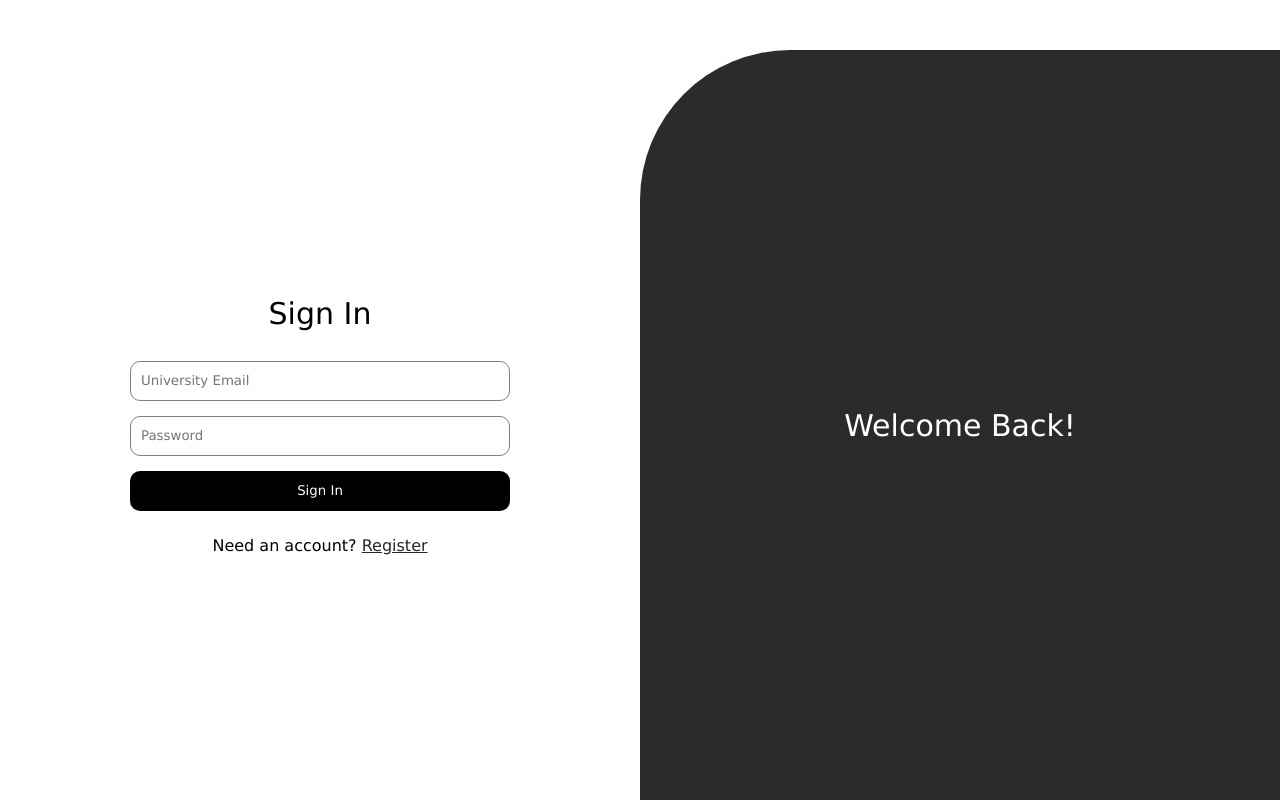
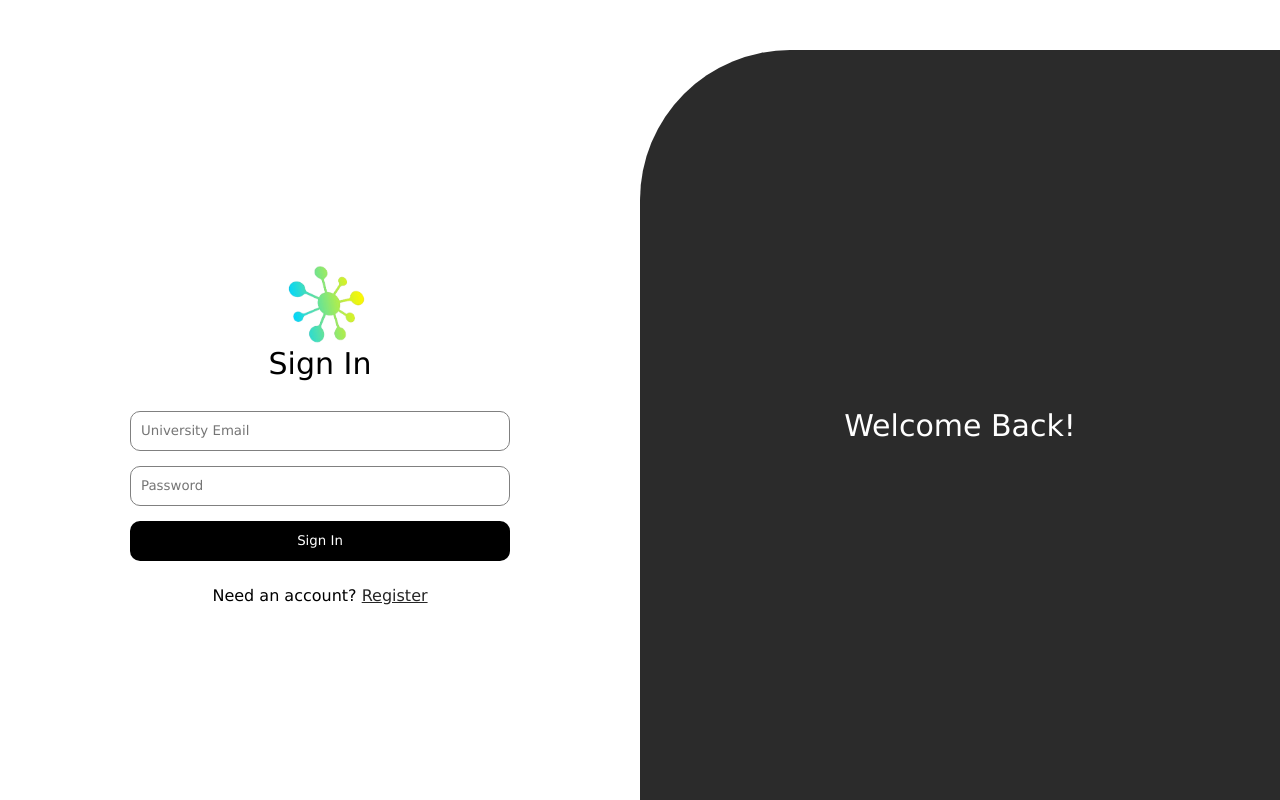
Before and after one commit to McAlwatan/CL_IPT_project, a PHP site: page /auth/login.php in a window 1280 px wide. Run offline with PHP 8.4, Linux system fonts and the light colour scheme.

Commit message:
fix: css styling

```diff
--- a/app/includes/dashboard_head.php
+++ b/app/includes/dashboard_head.php
@@ -30,7 +30,8 @@ $pageTitle = $pageTitle ?? 'CampusLink';
     <link rel="stylesheet" href="/IPT_WEB_PROJECT/Campuslink/public/css/skillsStyles.css">
     <link rel="stylesheet" href="/IPT_WEB_PROJECT/Campuslink/public/css/topSideStyle.css">
     <link rel="stylesheet" href="/IPT_WEB_PROJECT/Campuslink/public/css/messagesStyle.css">
-    <title><?= htmlspecialchars($pageTitle) ?> — CampusLink</title>
+    <link rel="icon" type="image/icon" href="../../public/images/favicon.png">
+    <title><?= htmlspecialchars($pageTitle) ?> | CampusLink</title>
 </head>
 <body>
     <div class="app-shell">
--- a/app/includes/sidebar.php
+++ b/app/includes/sidebar.php
@@ -11,7 +11,7 @@ $navItems = [
 ];
 ?>
 <aside class="sidebar">
-    <a href="/IPT_WEB_PROJECT/CampusLink/public/feed/index.php" class="sidebar-brand">Campus<span>Link</span></a>
+    <img class="clLogo" src="../../public/images/favicon.png" alt="logo"><a href="/IPT_WEB_PROJECT/CampusLink/public/feed/index.php" class="sidebar-brand">Campus<span>Link</span></a>
 
     <nav class="sidebar-nav">
         <?php foreach ($navItems as $key => $item): ?>
--- a/database/seed_universities.sql
+++ b/database/seed_universities.sql
@@ -1,8 +1,3 @@
-INSERT INTO `universities` (`name`, `domain`) VALUES
-('CampusLink Core University', 'student.university.edu'),
-('State Technical Institute', 'state-tech.edu'),
-('Global Science Academy', 'science-academy.org');
-
 INSERT INTO `skills` (`name`) VALUES
 ('PHP Programming'),
 ('UI/UX Design'),
--- a/public/auth/login.php
+++ b/public/auth/login.php
@@ -43,7 +43,7 @@ if ($user && password_verify($password, $user['password'])) {
 <html>
     <head>
         <meta name="viewport" content="width=device-width, initial-scale=1.0">
-        <title>CampusLink - Login</title>
+        <title>CampusLink | Login</title>
         <link rel="stylesheet" href="../css/authStyles.css">
     </head>
     <body>
@@ -55,6 +55,7 @@ if ($user && password_verify($password, $user['password'])) {
                     </p>
                 <?php endif; ?>
 
+                <img class="clLogo" src="../images/favicon.png" alt="logo">
                 <h2>Sign In</h2>
                 <?php if ($error): ?>
                     <p style="color:red;"><?= htmlspecialchars($error) ?></p>
--- a/public/auth/register.php
+++ b/public/auth/register.php
@@ -49,6 +49,7 @@ if ($_SERVER['REQUEST_METHOD'] === 'POST') {
     <body>
         <main>
             <div class="aside_1">
+                <img class="clLogo" src="../images/favicon.png" alt="logo">
                 <h2>Sign Up</h2>
                 <?php foreach ($errors as $error): ?>
                     <p style="color:red; font-size: 14px; margin-bottom: 10px;"><?= htmlspecialchars($error) ?></p>
--- a/public/css/authStyles.css
+++ b/public/css/authStyles.css
@@ -25,6 +25,10 @@ main > .aside_1 {
     height: 100%;
     flex-direction: column;
     padding: 20px;
+}
+.aside_1 > img {
+    height: 100px;
+    width: 140px;
 }
 
 .aside_1 > h2 {
--- a/public/css/topSideStyle.css
+++ b/public/css/topSideStyle.css
@@ -6,6 +6,10 @@
     --clf-accent: #b8441f;
     --clf-sidebar-w: 210px;
     --clf-sidebar-rail: 60px;
+}
+.clLogo{
+    height: 40px;
+    width: 60px;
 }
 .clf-avatar {
     border-radius: 50%;
```
Also changed, not shown: public/css/dashboard.css (+13 -28 lines), public/images/favicon.png (added).
